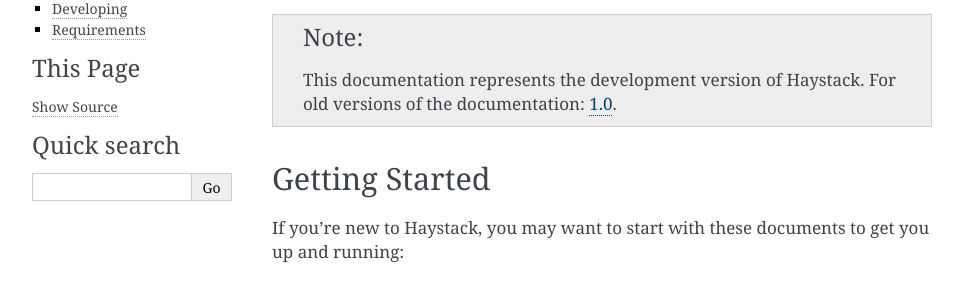
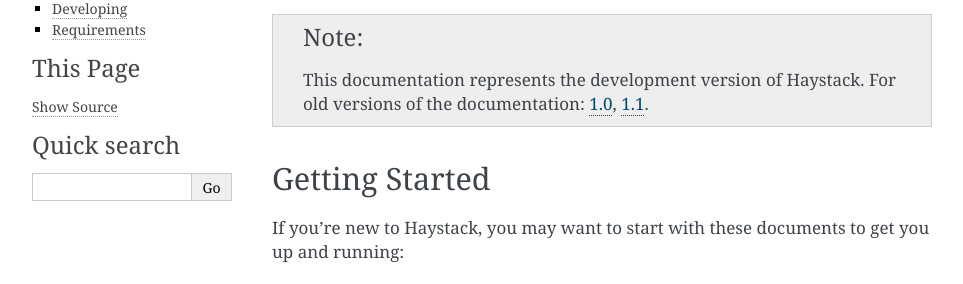
Before and after one commit to django-haystack/django-haystack, a Sphinx documentation site: the page built from docs/index.rst, in a window 1280 px wide and 900 px high. Shown: the part 180-464 px from the top of the window, without its empty margins (148-1111 px from the left). Built offline with Sphinx 7.4.7, drawn with Linux system fonts in a browser that asks for light colours.

Commit message:
Added link to 1.1 version of the docs.

```diff
--- a/docs/index.rst
+++ b/docs/index.rst
@@ -13,9 +13,10 @@
 .. note::
 
     This documentation represents the development version of Haystack. For
-    old versions of the documentation: `1.0`_.
+    old versions of the documentation: `1.0`_, `1.1`_.
 
 .. _`1.0`: http://docs.haystacksearch.org/1.0/
+.. _`1.1`: http://docs.haystacksearch.org/1.1/
 
 Getting Started
 ---------------
```
